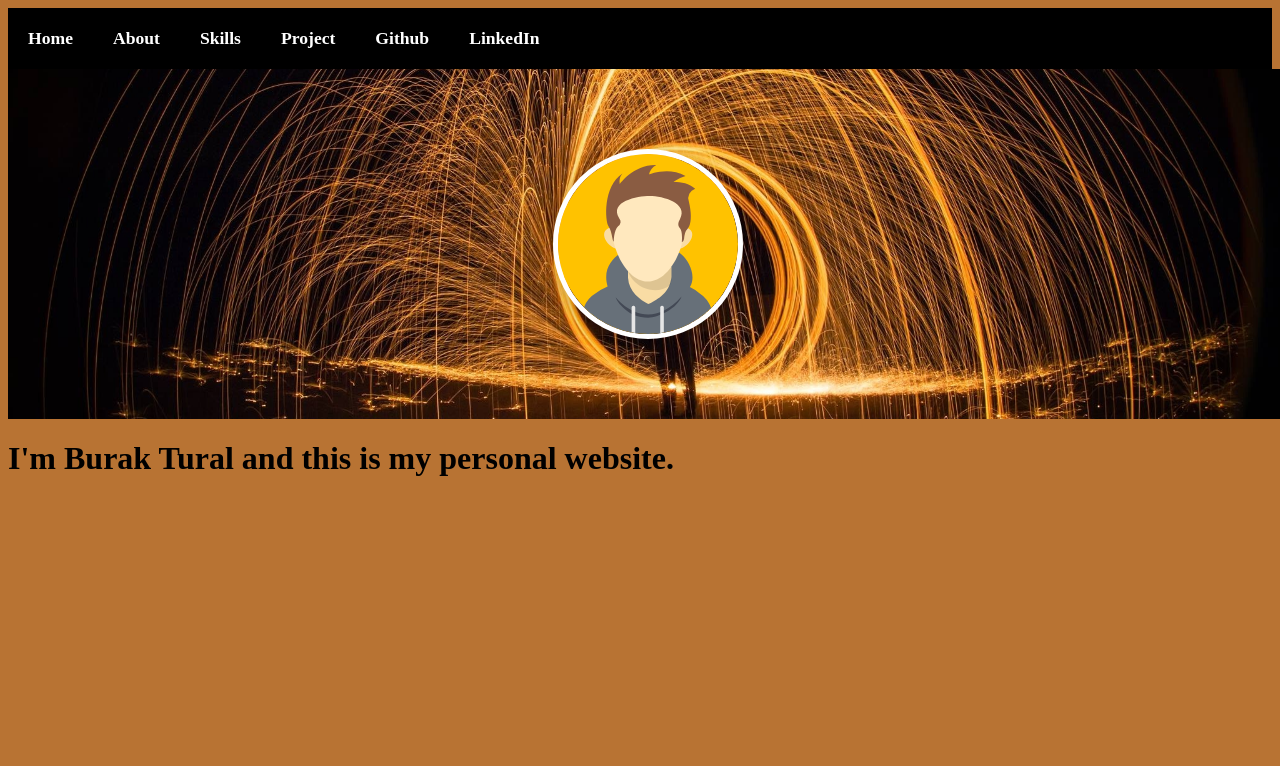
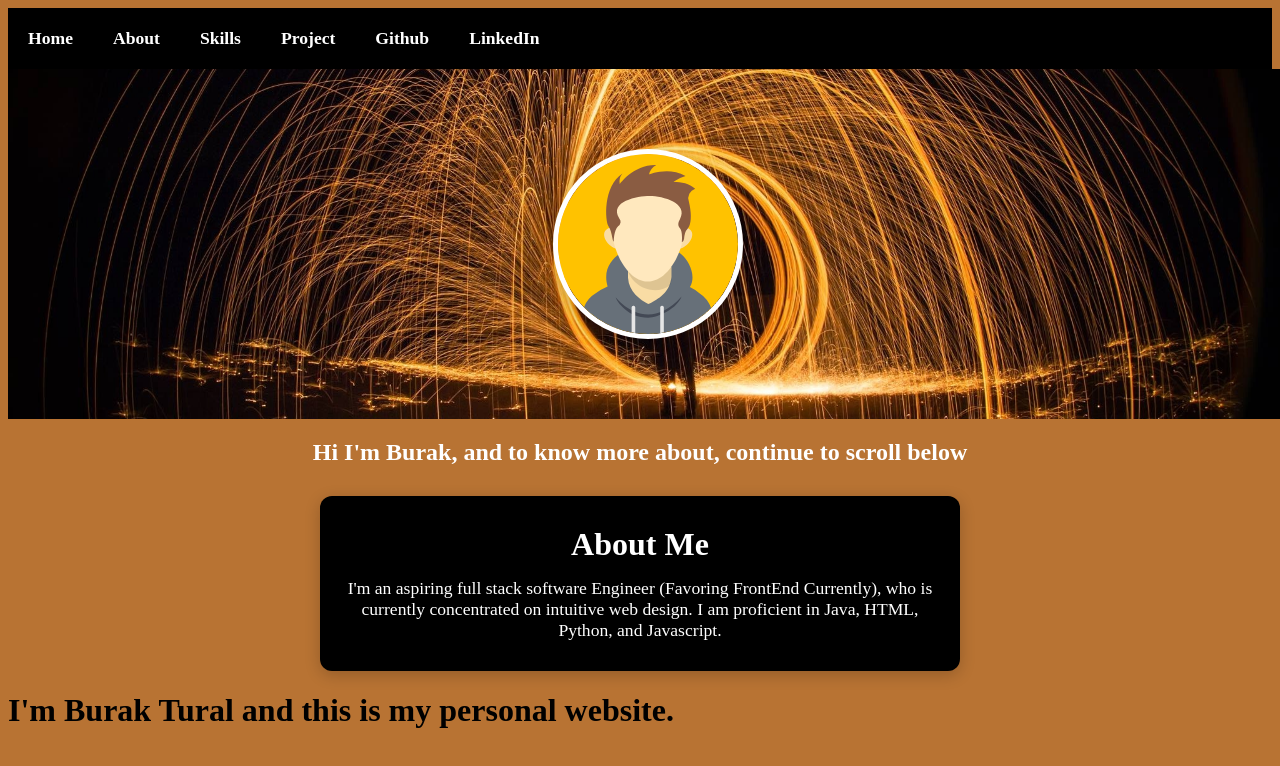
Before and after one commit to BurakErenT/Personal_Website, a plain HTML site: page index.html in a window 1280 px wide. Drawn offline with Linux system fonts and the light colour scheme.

Commit message:
Add personal introduction and about me section to profile

```diff
--- a/index.html
+++ b/index.html
@@ -57,5 +57,18 @@
     <div class="profile-background">
         <img src="Profile_Icon.svg" alt="Burak Tural" class="profile-image">
     </div>
+    <div style="text-align: center; margin-top: 20px;">
+        <span style="color: #fff; font-weight: bold; font-size: 1.5em;">
+            Hi I'm Burak, and to know more about, continue to scroll below
+        </span>
+    </div>
+    <div style="background-color: #000; margin: 30px auto 0 auto; padding: 30px 20px; max-width: 600px; border-radius: 12px; box-shadow: 0 4px 16px rgba(0,0,0,0.2); text-align: center;">
+        <div style="color: #fff; font-weight: bold; font-size: 2em; margin-bottom: 15px;">
+            About Me
+        </div>
+        <div style="color: #fff; font-size: 1.1em;">
+            I'm an aspiring full stack software Engineer (Favoring FrontEnd Currently), who is currently concentrated on intuitive web design. I am proficient in Java, HTML, Python, and Javascript.
+        </div>
+    </div>
     <h1>I'm Burak Tural and this is my personal website.</h1>
     <!-- Add your content here -->
```
